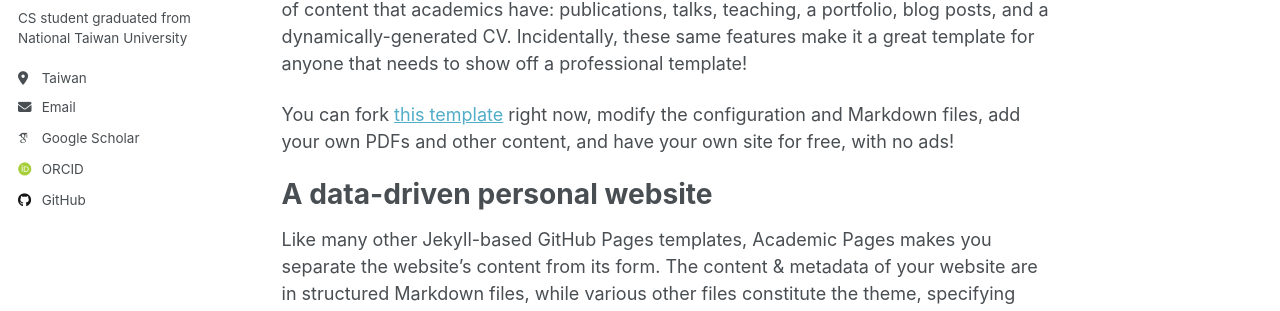
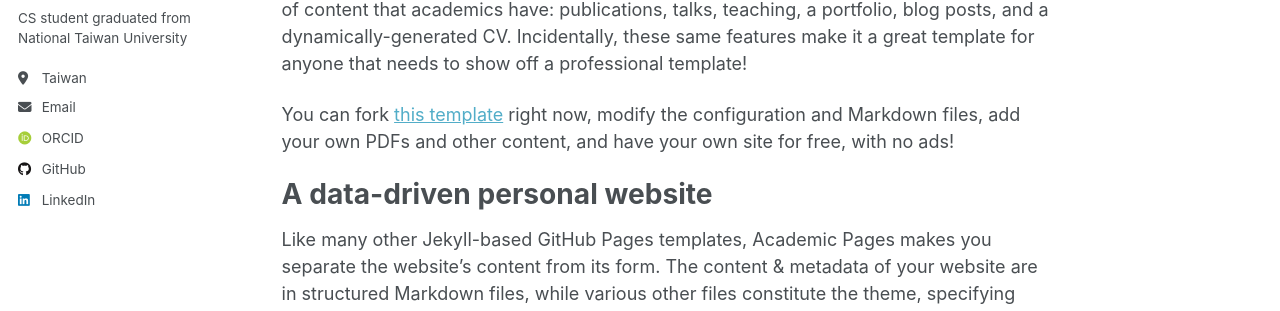
Before and after one commit to szujuchen/szujuchen.github.io, a Jekyll site: the page built from _pages/about.md, in a window 1280 px wide. Shown: the part 308-619 px from the top of the page. Built offline with Jekyll 4.4.1, drawn with Linux system fonts in a browser that asks for light colours; some web fonts are replaced; a script that is not in the unit is left out.

Commit message:
modify basic info

```diff
--- a/_config.yml
+++ b/_config.yml
@@ -34,7 +34,7 @@ author:
   # Academic websites
   academia         : # URL
   arxiv            : # URL - Update with the correct link to your profile
-  googlescholar    : "https://scholar.google.com/citations?user=PS_CX0AAAAAJ"
+  googlescholar    : # URL
   inspire-hep      : # URL
   impactstory      : # URL
   orcid            : "http://orcid.org/0009-0001-0812-2585"
@@ -62,7 +62,7 @@ author:
   keybase          : # Username
   instagram        : # Username
   lastfm           : # Username
-  linkedin         : # szu-ju-chen
+  linkedin         : szu-ju-chen
   mastodon         : # URL
   medium           : # URL
   pinterest        : # Username
```
